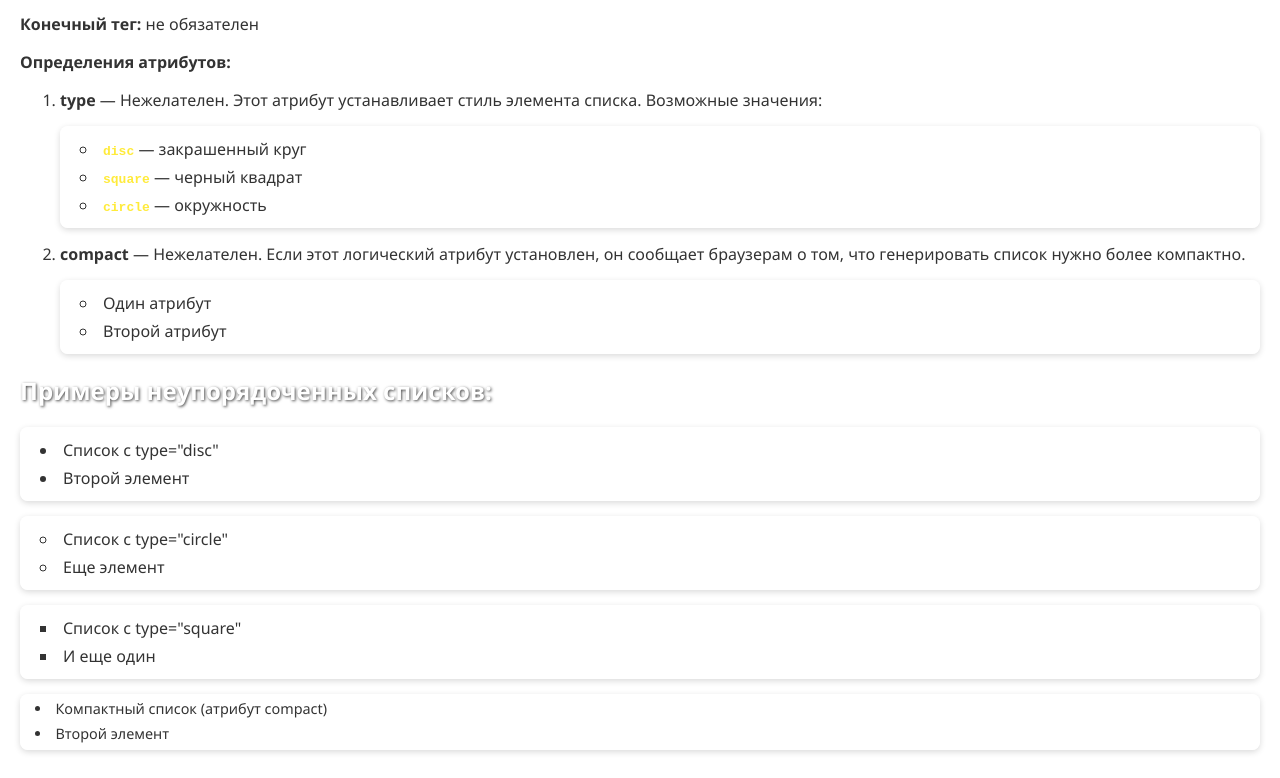
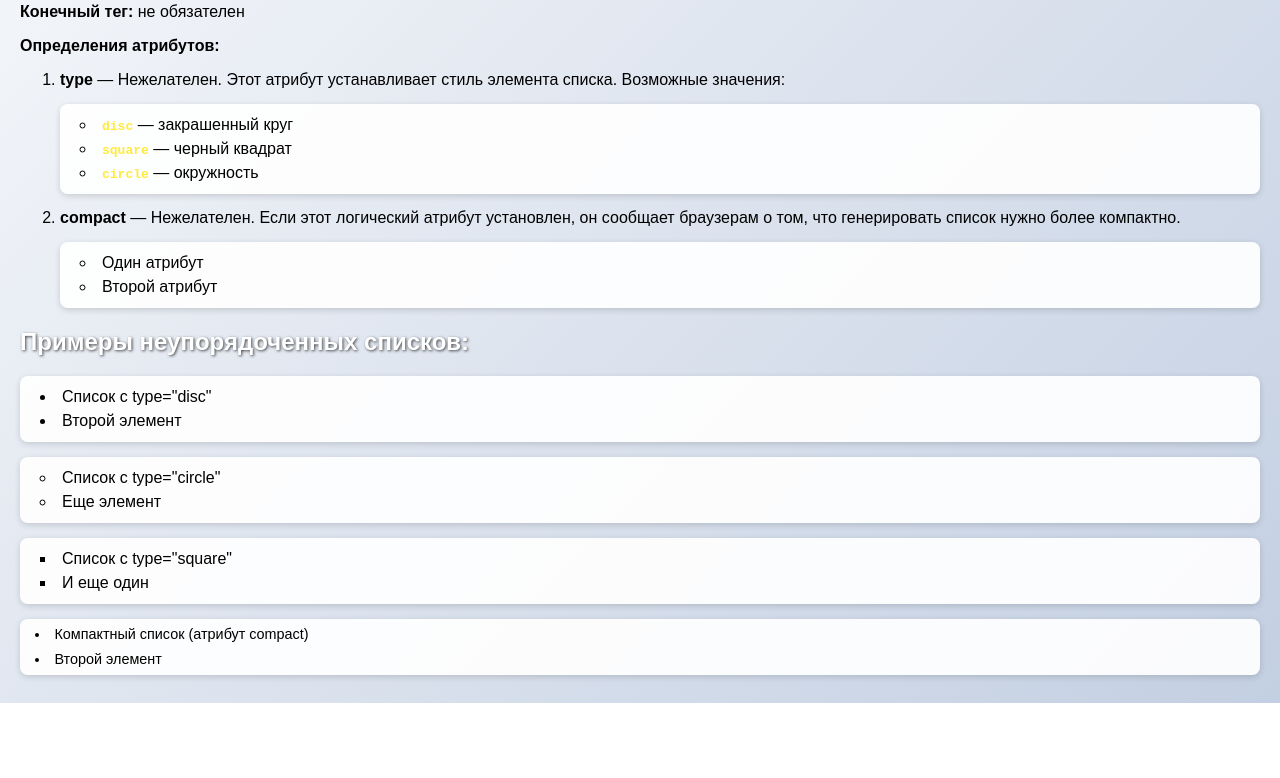
Before and after one commit to necrophagie/html1, a plain HTML site: page index.html in a window 1280 px wide. Shown: the part 129-907 px from the top of the page. After the commit the page ends 832 px from the top, so only its background shows below. Drawn offline with Linux system fonts and the light colour scheme.

Commit message:
Update style.css

```diff
--- a/css/style.css
+++ b/css/style.css
@@ -1,10 +1,8 @@
-body.bg {
-  background-image: url('..img/bag.jpg');
-  min-height: 100vh;
+body {
+  background: linear-gradient(135deg, #f5f7fa 0%, #c3cfe2 100%);
+  font-family: Arial, sans-serif;
+  padding: 20px;
   margin: 0;
-  padding: 20px;
-  color: #333;
-  font-family: 'Segoe UI', Tahoma, Geneva, Verdana, sans-serif;
 }
 
 h1.font, h2.font {
```
